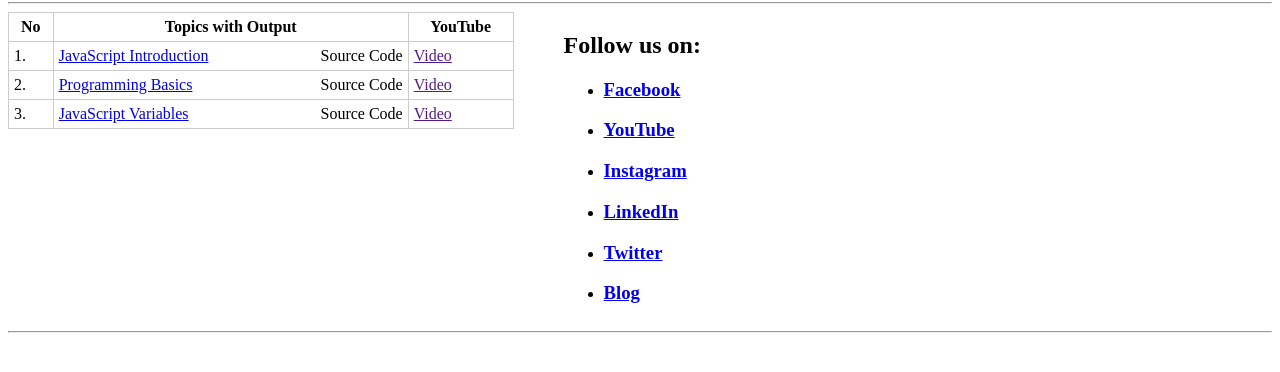
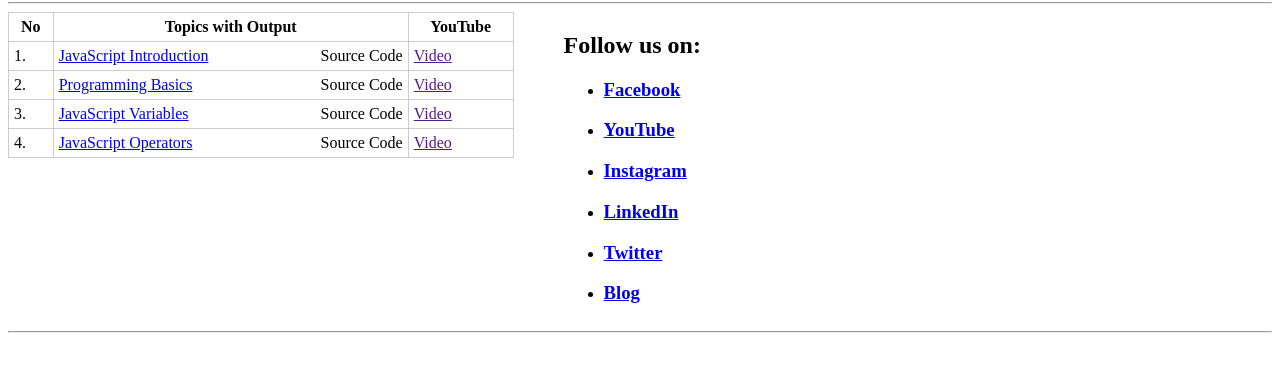
Before and after one commit to coding-awareness/javascript, a plain HTML site: page index.html in a window 1280 px wide. Shown: the part 78-450 px from the top of the page. Drawn offline with Linux system fonts and the light colour scheme.

Commit message:
4 js operators

```diff
--- a/index.html
+++ b/index.html
@@ -67,6 +67,14 @@
                     </td>
                     <td><a target="_blank" href="">Video</a></td>
                 </tr>
+                <tr>
+                    <td>4.</td>
+                    <td>
+                        <a href="src/4_js-operators.html">JavaScript Operators</a>
+                        <a class="source-code" target="_blank">Source Code</a>
+                    </td>
+                    <td><a target="_blank" href="">Video</a></td>
+                </tr>
             </tbody>
         </table>
         <div class="follow-us">
```
Also changed, not shown: src/4_js-operators.html (added, +30 -0 lines).
